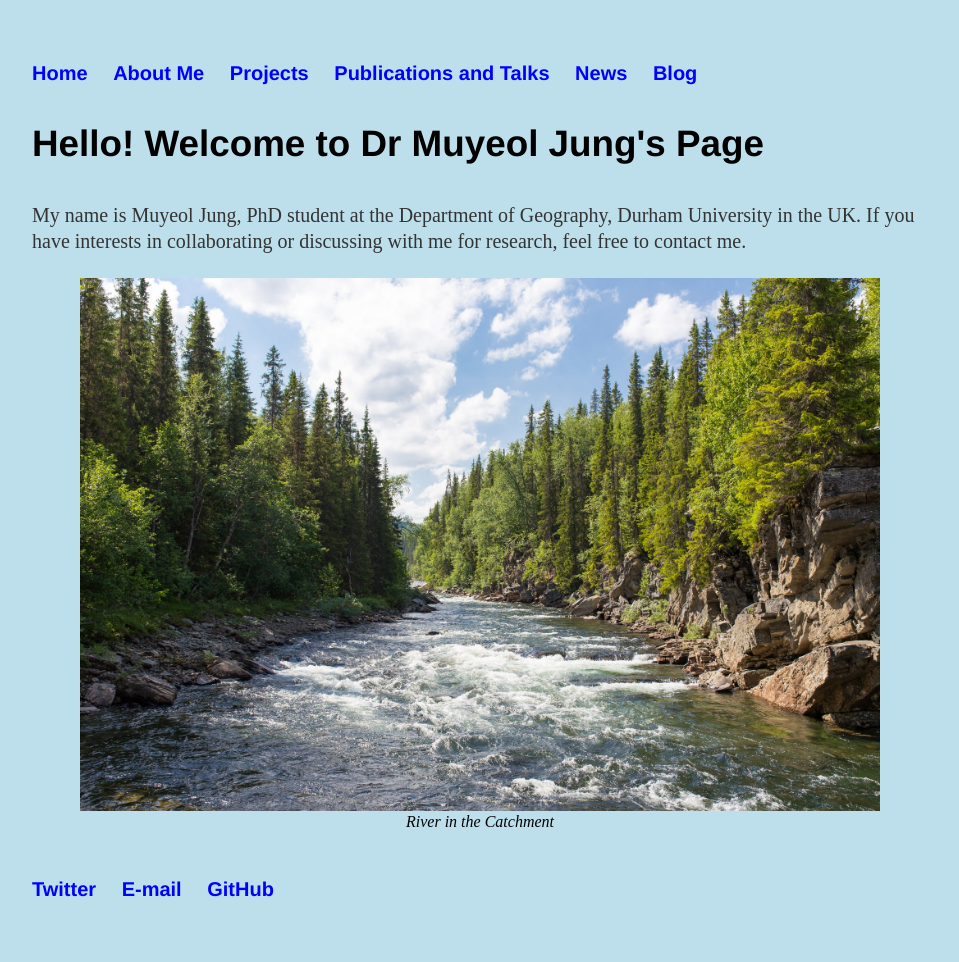
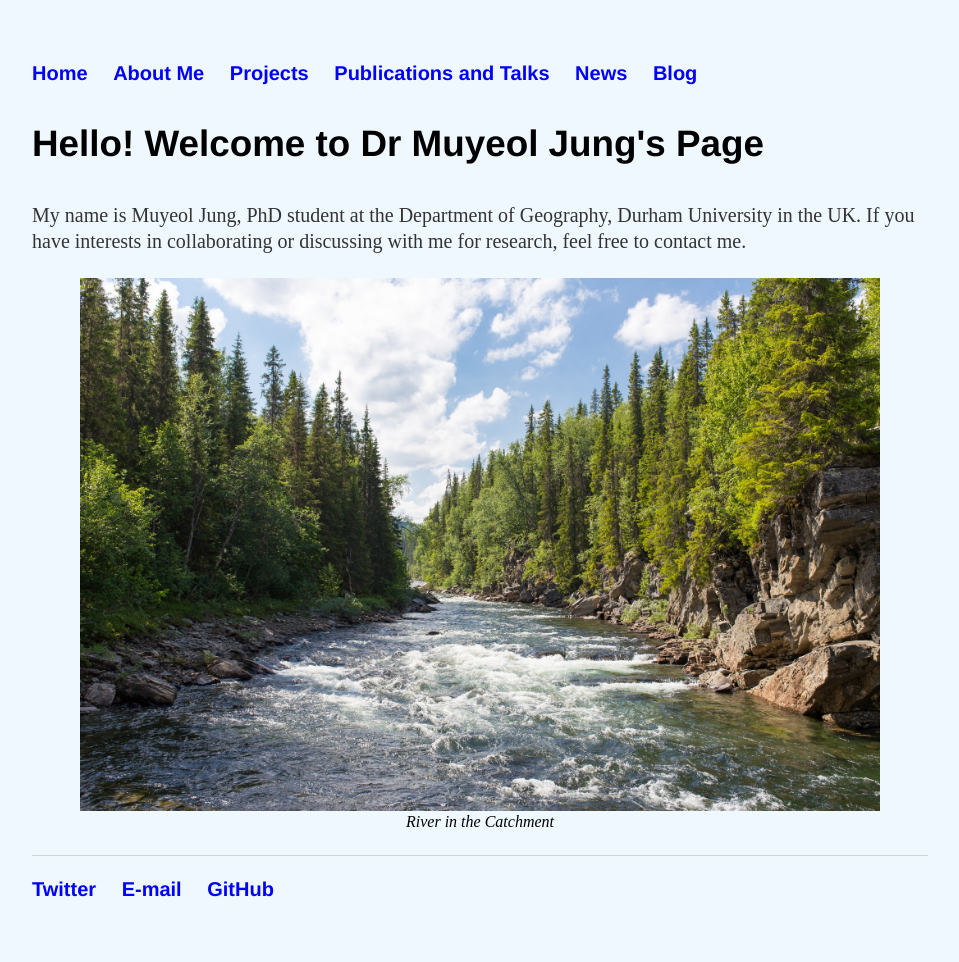
Before and after one commit to muyeoljung/muyeoljung.github.io, a Jekyll site: the page built from index.html, in a window 1280 px wide. Shown: the whole page, without its empty margins (160-1119 px from the left). Built offline with Jekyll 4.4.1, drawn with Linux system fonts in a browser that asks for light colours.

Commit message:
Update main.css

```diff
--- a/css/main.css
+++ b/css/main.css
@@ -1,4 +1,4 @@
-body { margin: 60px auto; width: 70%; background-color: rgba(173, 216, 230, 0.8); }
+body { margin: 60px auto; width: 70%; background-color: rgb(240, 248, 255); }
 
 a { text-decoration: none; color: #00f; }
 a:hover { text-decoration: underline; }
```
